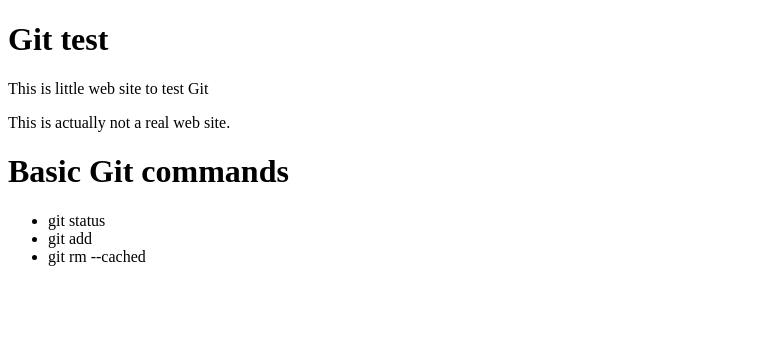
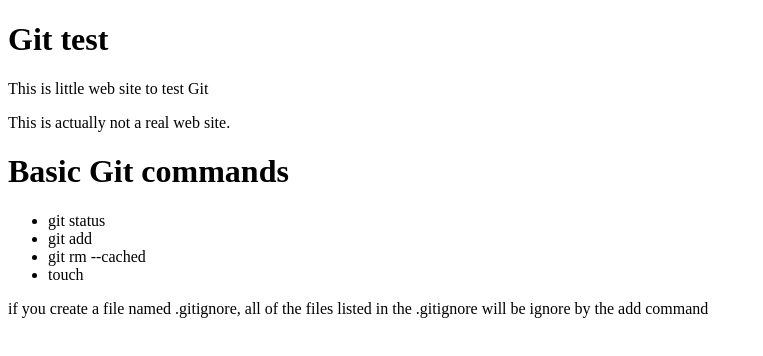
Before and after one commit to rdgv02/gitTest, a plain HTML site: page index.html in a window 1280 px wide. Shown: the whole page, without its empty margins (0-763 px from the left). Drawn offline with Linux system fonts and the light colour scheme.

Commit message:
another change

```diff
--- a/index.html
+++ b/index.html
@@ -22,7 +22,9 @@
         <li>git status </li>
         <li>git add </li>
         <li>git rm --cached </li>
+        <li>touch</li>
     </ul>
+    <p>if you create a file named .gitignore, all of the files listed in the .gitignore will be ignore by the add command </p>
 </body>
 
 </html>
```
